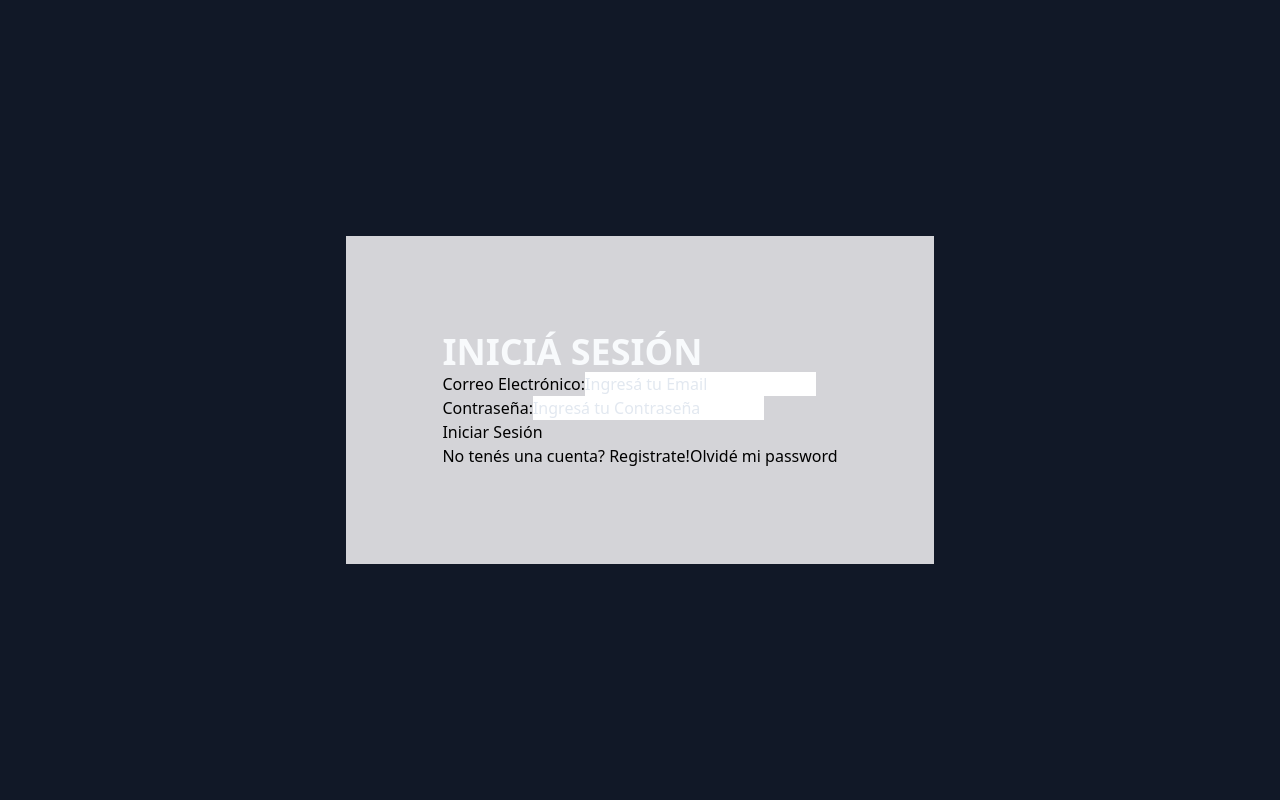
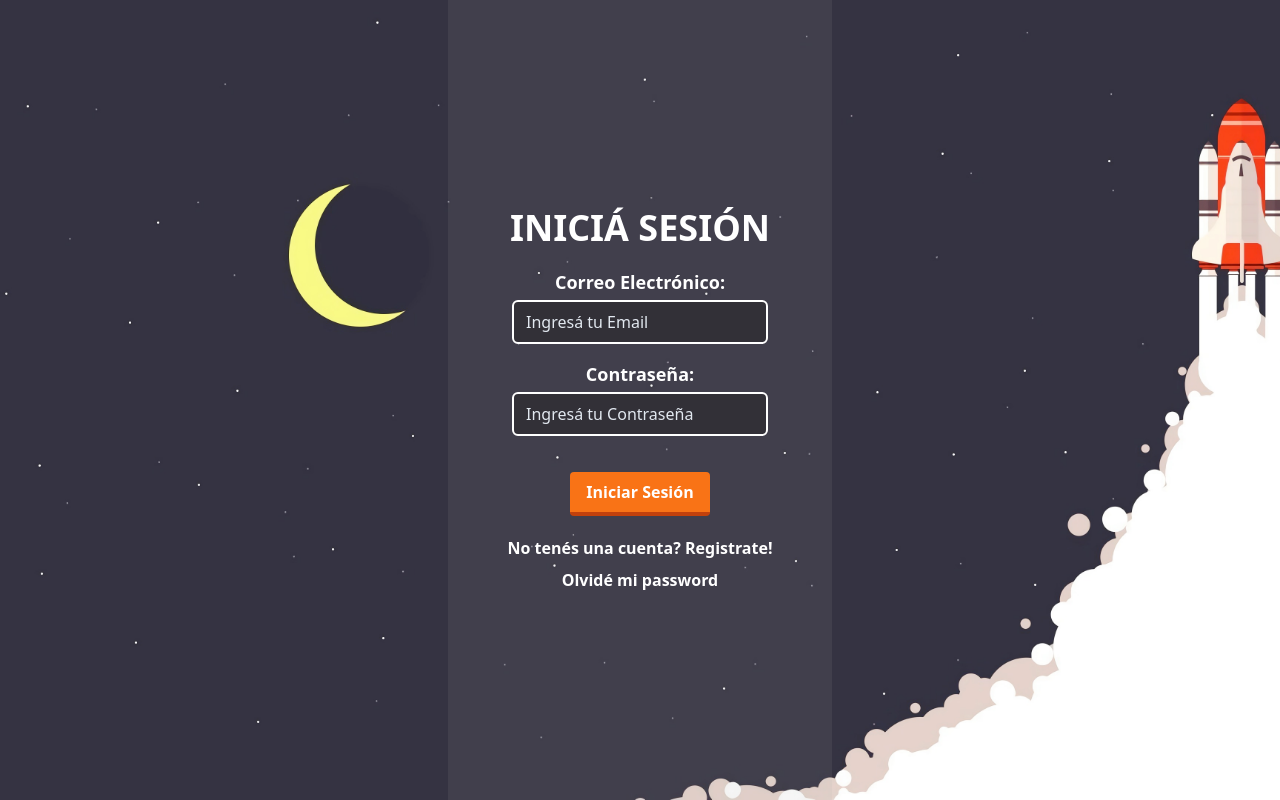
Before and after one commit to fAEDKAN/Projects-Manager, a React (Vite) app in the folder client/: page / in a window 1280 px wide. Built offline with nearby package versions, Linux system fonts and the light colour scheme; no server answers.

Commit message:
add styles w/tailwind
login register recoverpassword confirmaccount forgetpassword

```diff
--- a/client/src/index.css
+++ b/client/src/index.css
@@ -4,6 +4,25 @@
 
 input::placeholder {
     @apply text-slate-200;
+}
+
+main {
+    background-image: url("/wallhaven-j5qlky.jpg");
+}
+
+input:-webkit-autofill,
+input:-webkit-autofill:hover,
+input:-webkit-autofill:focus,
+textarea:-webkit-autofill,
+textarea:-webkit-autofill:hover,
+textarea:-webkit-autofill:focus,
+select:-webkit-autofill,
+select:-webkit-autofill:hover,
+select:-webkit-autofill:focus {
+    border: 2px solid rgb(74 222 128);
+    -webkit-text-fill-color: rgb(74 222 128);
+    -webkit-box-shadow: 0 0 0px 1000px #ffffff00 inset;
+    transition: background-color 5000s ease-in-out 0s;
 }
 
 /* :root {
--- a/client/src/layouts/AuthLayout.jsx
+++ b/client/src/layouts/AuthLayout.jsx
@@ -4,7 +4,7 @@ import { Outlet } from "react-router-dom";
 export const AuthLayout = () => {
     return (
         <>
-            <main className="h-screen w-full bg-gray-900 flex justify-center items-center">
+            <main className="bg-no-repeat bg-cover bg-center h-screen w-screen flex justify-center items-center">
                 <div>
                     <Outlet />
                 </div>
--- a/client/src/pages/ConfirmAccount.jsx
+++ b/client/src/pages/ConfirmAccount.jsx
@@ -46,26 +46,30 @@ export const ConfirmAccount = () => {
 
     return (
         <>
-            <div className="bg-zinc-300 p-24">
-                <h1 className="text-slate-50 uppercase font-bold text-4xl">
+            <div className="bg-neutral-400 bg-opacity-10 w-96 h-screen text-center flex justify-center items-center flex-col">
+                <h1 className="text-white uppercase font-bold text-4xl">
                     Confirmá tu cuenta
                 </h1>
                 {alert.msg && (
                     <>
                         <Alert {...alert} />
-                        <nav className="md:flex md:justify-betwwen">
+                        <nav className="flex flex-col gap-2">
+                            <div className="text-white font-semibold hover:text-green-400">
                                 <Link
                                     to={"/register"}
                                     className="text-sky-500 block text-center my-3 text-sm uppercase"
                                 >
                                     No tenés una cuenta? Registrate!
                                 </Link>
+                            </div>
+                            <div className="text-white font-semibold hover:text-green-400">
                                 <Link
                                     to={"/"}
                                     className="text-sky-500 block text-center my-3 text-sm uppercase"
                                 >
                                     Estás registrado? Iniciá sesión!
                                 </Link>
+                            </div>
                         </nav>
                     </>
                 )}
--- a/client/src/pages/ForgetPassword.jsx
+++ b/client/src/pages/ForgetPassword.jsx
@@ -51,31 +51,45 @@ export const ForgetPassword = () => {
 
     return (
         <>
-            <div className="bg-zinc-300 p-24">
-                <h1 className="text-slate-50 uppercase font-bold text-4xl">
+            <div className="bg-neutral-400 bg-opacity-10 w-96 h-screen text-center flex justify-center items-center flex-col">
+                <h1 className="text-white uppercase font-bold text-4xl">
                     Recuperá tu Cuenta
                 </h1>
                 {alert.msg && <Alert {...alert} />}
-                <form onSubmit={handleSubmit}>
-                    <div>
-                        <label htmlFor="email">Correo Electrónico:</label>
+                <form onSubmit={handleSubmit} className="m-5">
+                    <div className="flex flex-col gap-1 mb-4 w-64">
+                        <label
+                            htmlFor="email"
+                            className="font-sans text-lg font-semibold text-white"
+                        >
+                            Correo Electrónico:
+                        </label>
                         <input
                             id="email"
                             type="email"
                             placeholder="Ingresá tu Email"
                             value={email}
                             onChange={(e) => setEmail(e.target.value)}
+                            className="px-3 py-2 bg-stone-900 bg-opacity-40 rounded-md border-solid border-2 border-white focus:outline-none focus:border-green-400 text-green-400 focus:text-green-400"
                         />
                     </div>
-                    <button type="submit" disabled={sending}>
+                    <button
+                        type="submit"
+                        disabled={sending}
+                        className="bg-orange-500 hover:bg-orange-400 text-white font-bold py-2 px-4 border-b-4 border-orange-700 hover:border-orange-500 rounded mt-5"
+                    >
                         Recuperar Contraseña
                     </button>
                 </form>
-                <nav>
-                    <Link to={"/register"}>
-                        No tenés una cuenta? Registrate!
-                    </Link>
-                    <Link to={"/"}>Estás registrado? Iniciá Sesión!</Link>
+                <nav className="flex flex-col gap-2">
+                    <div className="text-white font-semibold hover:text-green-400">
+                        <Link to={"/register"}>
+                            No tenés una cuenta? Registrate!
+                        </Link>
+                    </div>
+                    <div className="text-white font-semibold hover:text-green-400">
+                        <Link to={"/"}>Estás registrado? Iniciá Sesión!</Link>
+                    </div>
                 </nav>
             </div>
         </>
--- a/client/src/pages/Login.jsx
+++ b/client/src/pages/Login.jsx
@@ -54,15 +54,19 @@ export const Login = () => {
 
     return (
         <>
-            <div className="bg-zinc-300 p-24">
-                <h1 className="text-slate-50 uppercase font-bold text-4xl">
+            <div className="bg-neutral-400 bg-opacity-10 w-96 h-screen text-center flex justify-center items-center flex-col">
+                <h1 className="text-white uppercase font-bold text-4xl">
                     Iniciá Sesión
                 </h1>
                 {alert.msg && <Alert {...alert} />}
-                <div>
-                    <form onSubmit={handleSubmit} noValidate>
-                        <div>
-                            <label htmlFor="email">Correo Electrónico:</label>
+                <form onSubmit={handleSubmit} noValidate className="m-5">
+                    <div className="flex flex-col gap-1 mb-4 w-64">
+                        <label
+                            htmlFor="email"
+                            className="font-sans text-lg font-semibold text-white"
+                        >
+                            Correo Electrónico:
+                        </label>
                         <input
                             id="email"
                             type="email"
@@ -71,10 +75,16 @@ export const Login = () => {
                             name="email"
                             value={email}
                             onChange={handleInputChange}
+                            className="px-3 py-2 bg-stone-900 bg-opacity-40 rounded-md border-solid border-2 border-white focus:outline-none focus:border-green-400 text-green-400 focus:text-green-400"
                         />
                     </div>
-                        <div>
-                            <label htmlFor="password">Contraseña:</label>
+                    <div className="flex flex-col gap-1 mb-4 w-64">
+                        <label
+                            htmlFor="password"
+                            className="font-sans text-lg font-semibold text-white"
+                        >
+                            Contraseña:
+                        </label>
                         <input
                             id="password"
                             type="password"
@@ -82,17 +92,26 @@ export const Login = () => {
                             name="password"
                             value={password}
                             onChange={handleInputChange}
+                            className="px-3 py-2 bg-stone-900 bg-opacity-40 rounded-md border-solid border-2 border-white focus:outline-none focus:border-green-400 text-green-400 focus:text-green-400"
                         />
                     </div>
-                        <button type="submit">Iniciar Sesión</button>
+                    <button
+                        type="submit"
+                        className="bg-orange-500 hover:bg-orange-400 text-white font-bold py-2 px-4 border-b-4 border-orange-700 hover:border-orange-500 rounded mt-5"
+                    >
+                        Iniciar Sesión
+                    </button>
                 </form>
-                    <nav>
+                <nav className="flex flex-col gap-2">
+                    <div className="text-white font-semibold hover:text-green-400">
                         <Link to={"/register"}>
                             No tenés una cuenta? Registrate!
                         </Link>
+                    </div>
+                    <div className="text-white font-semibold hover:text-green-400">
                         <Link to={"/forget-password"}>Olvidé mi password</Link>
+                    </div>
                 </nav>
-                </div>
             </div>
         </>
     );
--- a/client/src/pages/RecoverPassword.jsx
+++ b/client/src/pages/RecoverPassword.jsx
@@ -78,39 +78,53 @@ export const RecoverPassword = () => {
 
     return (
         <>
-            <div className="bg-zinc-300 p-24">
-                <h1 className="text-slate-50 uppercase font-bold text-4xl">
-                    Restablecé tu contraseña
+            <div className="bg-neutral-400 bg-opacity-10 w-96 h-screen text-center flex justify-center items-center flex-col">
+                <h1 className="text-white uppercase font-bold text-4xl">
+                    Restablecé tu Contraseña
                 </h1>
                 {alert.msg && <Alert {...alert} />}
                 {tokenChecked ? (
-                    <form action="" onSubmit={handleSubmit} noValidate>
-                        <div>
-                            <label htmlFor="password">Nueva contraseña</label>
+                    <form
+                        action=""
+                        onSubmit={handleSubmit}
+                        noValidate
+                        className="m-5"
+                    >
+                        <div className="flex flex-col gap-1 mb-4 w-64">
+                            <label
+                                htmlFor="password"
+                                className="font-sans text-lg font-semibold text-white"
+                            >
+                                Nueva contraseña
+                            </label>
                             <input
                                 id="password"
                                 type="password"
                                 placeholder="Escribí tu nueva contraseña"
                                 value={password}
                                 onChange={(e) => setPassword(e.target.value)}
+                                className="px-3 py-2 bg-stone-900 bg-opacity-40 rounded-md border-solid border-2 border-white focus:outline-none focus:border-green-400 text-green-400 focus:text-green-400"
                             />
                         </div>
-                        <button type="submit">Resetear contraseña</button>
+                        <button
+                            type="submit"
+                            className="bg-orange-500 hover:bg-orange-400 text-white font-bold py-2 px-4 border-b-4 border-orange-700 hover:border-orange-500 rounded mt-5"
+                        >
+                            Resetear contraseña
+                        </button>
                     </form>
                 ) : (
-                    <nav className="md:flex md:justify-betwwen">
-                        <Link
-                            to={"/register"}
-                            className="text-sky-500 block text-center my-3 text-sm uppercase"
-                        >
-                            No tenés una cuenta? Registrate!
-                        </Link>
-                        <Link
-                            to={"/"}
-                            className="text-sky-500 block text-center my-3 text-sm uppercase"
-                        >
-                            Estás registrado? Iniciá sesión!
-                        </Link>
+                    <nav className="flex flex-col gap-2">
+                        <div className="text-white font-semibold hover:text-green-400">
+                            <Link to={"/register"}>
+                                No tenés una cuenta? Registrate!
+                            </Link>
+                        </div>
+                        <div className="text-white font-semibold hover:text-green-400">
+                            <Link to={"/"}>
+                                Estás registrado? Iniciá sesión!
+                            </Link>
+                        </div>
                     </nav>
                 )}
             </div>
--- a/client/src/pages/Register.jsx
+++ b/client/src/pages/Register.jsx
@@ -83,7 +83,7 @@ export const Register = () => {
 
     return (
         <>
-            <div className="bg-black p-32 w-98 h-98 text-center" >
+            <div className="bg-neutral-400 bg-opacity-10 w-96 h-screen text-center flex justify-center items-center flex-col">
                 <h1 className="text-white uppercase font-bold text-4xl">
                     Creá tu Cuenta
                 </h1>
@@ -92,8 +92,13 @@ export const Register = () => {
                 }
                 <form onSubmit={handleSubmit} noValidate className="m-5">
                     {/* el formulario no recibe 'action' ya que no lo precisamos porque no usaremos MVC */}
-                    <div className="flex flex-col gap-1 m-2">
-                        <label htmlFor="name" className="font-sans text-lg font-semibold text-white">Nombre:</label>
+                    <div className="flex flex-col gap-1 mb-4 w-64">
+                        <label
+                            htmlFor="name"
+                            className="font-sans text-lg font-semibold text-white"
+                        >
+                            Nombre:
+                        </label>
                         <input
                             id="name"
                             type="text"
@@ -102,11 +107,16 @@ export const Register = () => {
                             name="name" //donde toma la clave para que el hook funcione
                             onChange={handleInputChange} //el evento cuando cambia (se le agrega info) el input
                             autoComplete="off"
-                            className="bg-pink-400 h-9 border-2 border-pink-200 pl-3 rounded-3xl"
+                            className="px-3 py-2 bg-stone-900 bg-opacity-40 rounded-md border-solid border-2 border-white focus:outline-none focus:border-green-400 text-green-400 focus:text-green-400"
                         />
                     </div>
-                    <div className="flex flex-col gap-1 m-2">
-                        <label htmlFor="email" className="font-sans text-lg font-semibold text-white">Correo Electrónico:</label>
+                    <div className="flex flex-col gap-1 mb-4 w-64">
+                        <label
+                            htmlFor="email"
+                            className="font-sans text-lg font-semibold text-white"
+                        >
+                            Correo Electrónico:
+                        </label>
                         <input
                             id="email"
                             type="email"
@@ -114,40 +124,52 @@ export const Register = () => {
                             value={email}
                             name="email" //donde toma la clave para que el hook funcione
                             onChange={handleInputChange} //el evento cuando cambia (se le agrega info) el input
-                            className="bg-pink-400 h-9 border-2 border-pink-200 pl-3 rounded-3xl"
+                            className="px-3 py-2 bg-stone-900 bg-opacity-40 rounded-md border-solid border-2 border-white focus:outline-none focus:border-green-400 text-green-400 focus:text-green-400"
                         />
                     </div>
-                    <div className="flex flex-col gap-1 m-2">
-                        <label htmlFor="password" className="font-sans text-lg font-semibold text-white">Contraseña:</label>
+                    <div className="flex flex-col gap-1 mb-4 w-64">
+                        <label
+                            htmlFor="password"
+                            className="font-sans text-lg font-semibold text-white"
+                        >
+                            Contraseña:
+                        </label>
                         <input
                             id="password"
                             type="password"
-                            placeholder="Ingrese su contraseña"
+                            placeholder="Ingresá tu contraseña"
                             value={password}
                             name="password" //donde toma la clave para que el hook funcione
                             onChange={handleInputChange} //el evento cuando cambia (se le agrega info) el input
-                            className="bg-pink-400 h-9 border-2 border-pink-200 pl-3 rounded-3xl"
+                            className="px-3 py-2 bg-stone-900 bg-opacity-40 rounded-md border-solid border-2 border-white focus:outline-none focus:border-green-400 text-green-400 focus:text-green-400"
                         />
                     </div>
-                    <div className="flex flex-col gap-1 m-2">
-                        <label htmlFor="password2" className="font-sans text-lg font-semibold text-white">
-                            Confirmá tu Contraseña:
+                    <div className="flex flex-col gap-1 mb-4 w-64">
+                        <label
+                            htmlFor="password2"
+                            className="font-sans text-lg font-semibold text-white"
+                        >
+                            Confirmar Contraseña:
                         </label>
                         <input
                             id="password2"
                             type="password"
-                            placeholder="Ingrese su contraseña"
+                            placeholder="Repetí tu contraseña"
                             value={password2}
                             name="password2" //donde toma la clave para que el hook funcione
                             onChange={handleInputChange} //el evento cuando cambia (se le agrega info) el input
-                            className="bg-pink-400 h-9 border-2 border-pink-200 pl-3 rounded-3xl"
+                            className="px-3 py-2 bg-stone-900 bg-opacity-40 rounded-md border-solid border-2 border-white focus:outline-none focus:border-green-400 text-green-400 focus:text-green-400"
                         />
                     </div>
-                    <button type="submit" disabled={sending} className="bg-pink-600 hover:bg-green-400 text-white font-bold py-2 px-4 border-b-4 border-pink-300 hover:border-green-600 rounded">
+                    <button
+                        type="submit"
+                        disabled={sending}
+                        className="bg-orange-500 hover:bg-orange-400 text-white font-bold py-2 px-4 border-b-4 border-orange-700 hover:border-orange-500 rounded mt-5"
+                    >
                         Crear Cuenta
                     </button>
                 </form>
-                <nav>
+                <nav className="text-white font-semibold hover:text-green-400">
                     <Link to={"/"}>Estás registrado? Iniciá sesión!</Link>
                 </nav>
             </div>
```
Also changed, not shown: client/public/wallhaven-j5qlky.jpg (added). Lines whose indentation alone changed are shown as unchanged.
